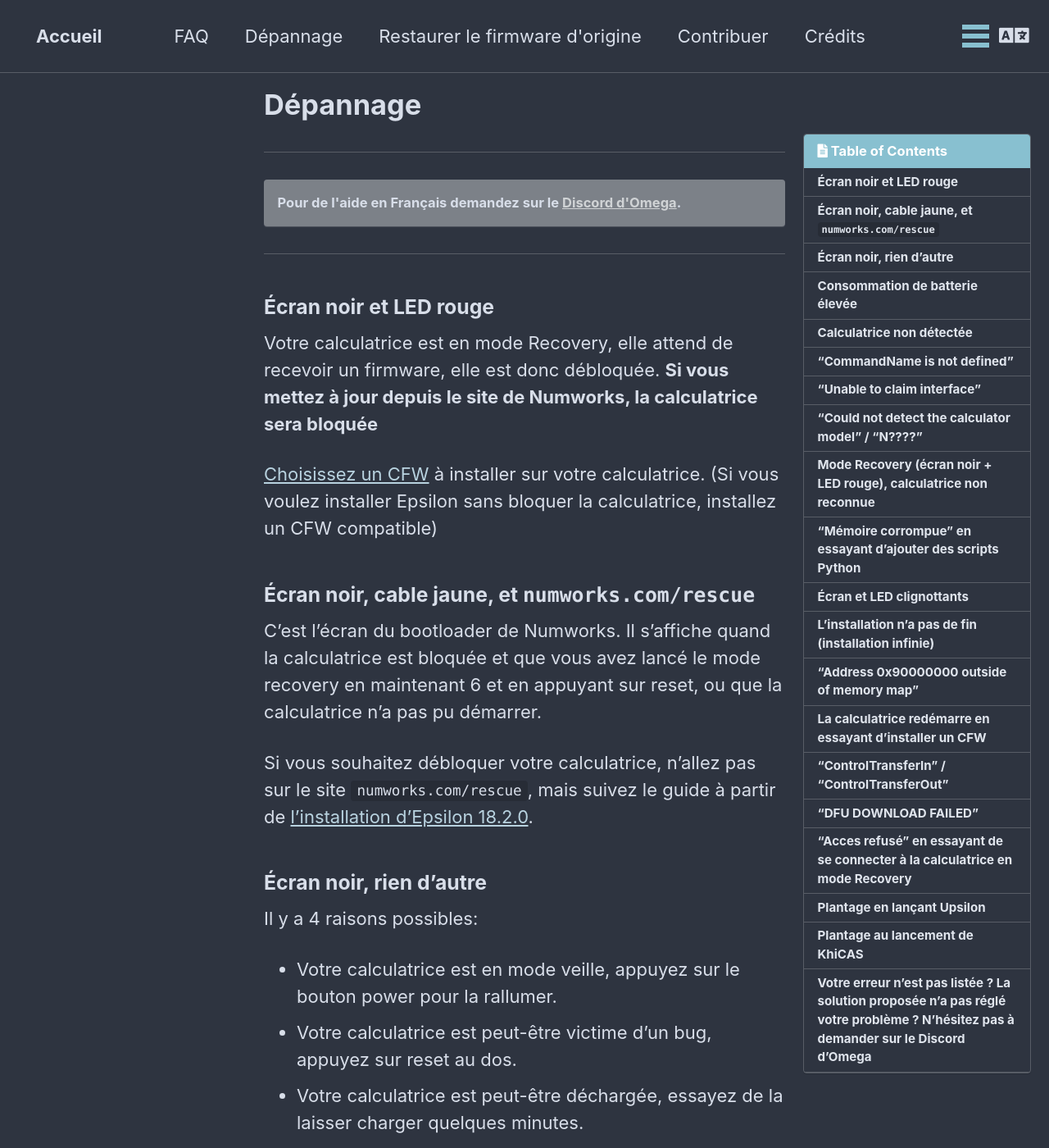
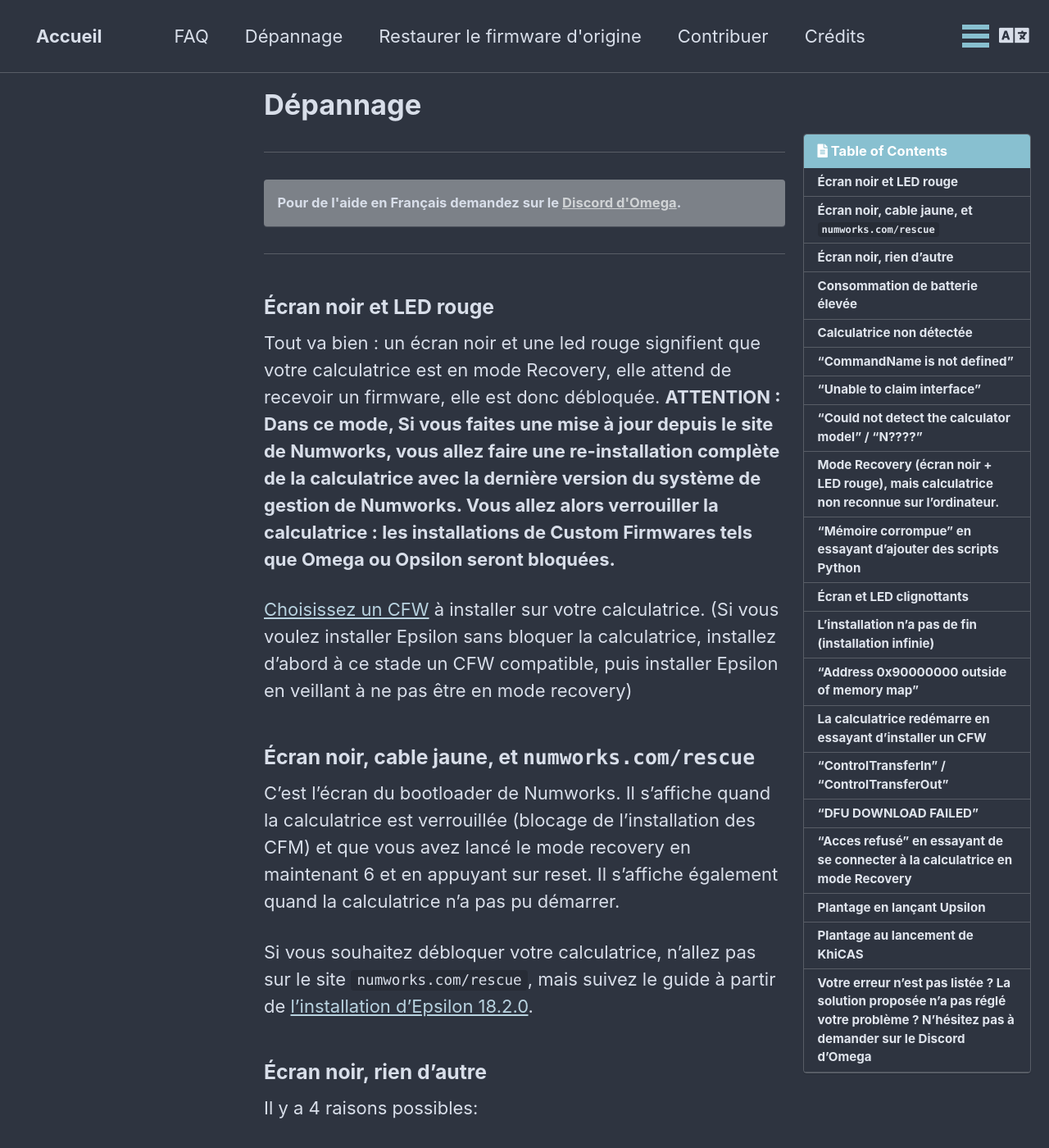
Before and after one commit to Omega-Numworks/Omega-Guide, a Jekyll site: the page built from _pages/fr_FR/troubleshooting.md, in a window 1280 px wide and 1400 px high. Shown: the whole window at 82% size. Built offline with Jekyll 4.4.1, drawn with Linux system fonts in a browser that asks for light colours; comment, search, counter and statistics services are not loaded; some of the changed text lies outside the part shown.

Commit message:
Modif mineures

```diff
--- a/_pages/fr_FR/troubleshooting.md
+++ b/_pages/fr_FR/troubleshooting.md
@@ -6,13 +6,14 @@
 
 ### Écran noir et LED rouge
 
-Votre calculatrice est en mode Recovery, elle attend de recevoir un firmware, elle est donc débloquée. **Si vous mettez à jour depuis le site de Numworks, la calculatrice sera bloquée**
+Tout va bien : un écran noir et une led rouge signifient que votre calculatrice est en mode Recovery, elle attend de recevoir un firmware, elle est donc débloquée.
+**ATTENTION : Dans ce mode, Si vous faites une mise à jour depuis le site de Numworks, vous allez faire une re-installation complète de la calculatrice avec la dernière version du système de gestion de Numworks. Vous allez alors verrouiller la calculatrice : les installations de Custom Firmwares tels que Omega ou Opsilon seront bloquées.**
 
-[Choisissez un CFW](choose-a-cfw) à installer sur votre calculatrice. (Si vous voulez installer Epsilon sans bloquer la calculatrice, installez un CFW compatible)
+[Choisissez un CFW](choose-a-cfw) à installer sur votre calculatrice. (Si vous voulez installer Epsilon sans bloquer la calculatrice, installez d'abord à ce stade un CFW compatible, puis installer Epsilon en veillant à ne pas être en mode recovery)
 
 ### Écran noir, cable jaune, et `numworks.com/rescue`
 
-C'est l'écran du bootloader de Numworks. Il s'affiche quand la calculatrice est bloquée et que vous avez lancé le mode recovery en maintenant 6 et en appuyant sur reset, ou que la calculatrice n'a pas pu démarrer.
+C'est l'écran du bootloader de Numworks. Il s'affiche quand la calculatrice est verrouillée (blocage de l'installation des CFM) et que vous avez lancé le mode recovery en maintenant 6 et en appuyant sur reset. Il s'affiche également quand la calculatrice n'a pas pu démarrer.
 
 Si vous souhaitez débloquer votre calculatrice, n'allez pas sur le site `numworks.com/rescue`, mais suivez le guide à partir de [l'installation d'Epsilon 18.2.0](install-epsilon-18-2-0).
 
@@ -36,7 +37,7 @@
 
 Ça vaut dire que le driver ou le fichier de configuration n'est pas installé sur Windows ou Linux
 
-Ouvrez la [page de mise à jour](https://numworks.com/update/) sur le site de Numworks et il va vous le donner et vous dire comment l'installer. **Ne branchez pas votre calculatrice pour être sûr de ne pas la bloquer**
+Ouvrez la [page de mise à jour](https://numworks.com/update/) sur le site de Numworks et il va vous le donner et vous dire comment l'installer. **Ne branchez pas votre calculatrice pour être sûr de ne pas la bloquer.**
 
 Si vous êtes sur Linux, il se peut qu'elle ne soit toujours pas détectée. Cela arrive si votre navigateur web est installé au format flatpak.
 
@@ -56,49 +57,50 @@
 
 Cette erreur arrive quand vous essayez de connecter votre calculatrice mais elle est déjà utilisée par un autre onglet ou logiciel. Cela arrive habituellement quand vous essayez d'installer des applications externes mais que l'onglet que vous avec utilisé pour unstaller votre CFW est toujours ouvert.
 
-Ça peut facilement être régle si vous fermez l'onglet ou le logiciel déjà connecté à la calculatrice
+Ça peut facilement être réglé si vous fermez l'onglet ou le logiciel déjà connecté à la calculatrice.
+Il ne peut y avoir qu'un seul onglet (ou logiciel) établissant une connexion à la calculatrice.
 
 ### "Could not detect the calculator model" / "N????"
 
-Cela veut dire que votre calculatrice est bloquée et vous avec besoin de la débloquer
+Cela veut dire que votre calculatrice est verrouillée contre l'installation de CFM. Si vous voulez installer un CFW, vous avec besoin de la débloquer.
 
 Suivez [ce guide](get-started) pour la débloquer.
 
-### Mode Recovery (écran noir + LED rouge), calculatrice non reconnue
+### Mode Recovery (écran noir + LED rouge), mais calculatrice non reconnue sur l'ordinateur.
 
 Votre calculatrice a l'air d'être en mode Recovery mais elle ne l'est pas
 
-Maintenez 6 et cliquez sur reset pour la démarrer en mode Recovery, ça aura l'air d'être pareil mais cette fois, elle sera reconnue
+Maintenez 6 et cliquez sur reset pour la démarrer en mode Recovery, ça aura l'air d'être pareil mais cette fois, elle sera reconnue.
 
 ### "Mémoire corrompue" en essayant d'ajouter des scripts Python
 
-Cela peut arriver quand la bootloader custom est trop ancien.
+Cela peut arriver quand le bootloader custom est trop ancien.
 
-Pour le mettre à jour allez sur le site de votre CFW et réinstallez le en mode Recovery en maintenant 6 et en cliquant sur reset sur la calculatrice.
+Pour le mettre à jour : allez sur le site de votre CFW, mettez la calculatrice en mode Recovery (en maintenant 6 et en appuyant sur reset au dos de la calculatrice), connectez-la à l'ordinateur, puis choisissez "Restauration" (recovery) sur le site de votre CFW.
 
 ### Écran et LED clignottants
 
 Vous essayez de démarrer Epsilon 19 sur un ancian bootloader custom.
 
-Mettez à jour le bootloader en allant sur le site de votre CFW et en le réinstallant le en mode Recovery en maintenant 6 et en cliquant sur reset sur la calculatrice.
+Mettez à jour le bootloader : allez sur le site de votre CFW, mettez la calculatrice en mode Recovery (en maintenant 6 et en appuyant sur reset au dos de la calculatrice), connectez-la à l'ordinateur, puis choisissez "Restauration" (recovery) sur le site de votre CFW.
 
 ### L'installation n'a pas de fin (installation infinie)
 
 Cela peut arriver sur le site d'Omega et le site de Numworks. A moins que votre calculatrice soit bloquée, le firmware est déjà installé mais le site essaie de démarrer la calculatrice et il n'y arrive pas.
 
-Appuyez juste sur reset sur la calculatrice et ça devrait être réglé
+Appuyez juste sur reset sur la calculatrice et ça devrait être réglé.
 
 ### "Address 0x90000000 outside of memory map"
 
-Vous essayez de flash la partition externe mais la calculatrice n'est pas dans le bon mode. Ça ne peut pas marcher
+Vous essayez de flasher la partition externe mais la calculatrice n'est pas dans le bon mode. Ça ne peut pas marcher.
 
-Vous devez flash avec l'écran de bootloader Numworks, le bootloader custom ou le flasher du mode recovery (l'écran indiquant "Recovery mode" en installant Omega en mode Recovery)
+Vous devez flasher avec l'écran de bootloader Numworks, le bootloader custom ou le flasher du mode recovery (l'écran indiquant "Recovery mode" en installant Omega en mode Recovery)
 
 ### La calculatrice redémarre en essayant d'installer un CFW
 
-Votre calculatrice est sous Epsilon 19 ou plus, cela peut arriver quand la calculatrice est bloquée ou que vous l'exécutez depuis un bootloader custom
+Votre calculatrice est sous Epsilon 19 ou plus, cela peut arriver quand la calculatrice est bloquée ou que vous l'exécutez depuis un bootloader custom.
 
-Redémarrez juste la calculatrice dans le bootloader ou n'importe quel autre firmware qui n'est pas Epsilon 19 ou plus
+Redémarrez juste la calculatrice dans le bootloader ou n'importe quel autre firmware qui n'est pas Epsilon 19 ou plus.
 
 ### "ControlTransferIn" / "ControlTransferOut"
 
@@ -129,11 +131,13 @@
 
 ### Plantage au lancement de KhiCAS
 
-KhiCAS est une appli lourde, et dual boot avec cette appli installée est impossible.
+KhiCAS est une appli lourde, et le dual boot avec cette appli installée est impossible.
 
-Il se peut que vous ayez installé KhiCAS puis Epsilon, qui a écrasé une parte de KhiCAS, l'empêchant de démarrer.
+Il se peut que vous ayez installé KhiCAS, puis Epsilon, ce qui a écrasé une parte de KhiCAS, l'empêchant de démarrer.
+Dans ce cas, si vous voulez utiliser KhiCAS, vous devrez le réinstaller.
 
-Si vous voulez utiliser KhiCAS, vous devrez le réinstaller.
+Il se peut que vous utilisiez un KhiCAS non compatible de votre CFW (par exemple le CFM Upsilon et un KhiCAS provenant du site de Omega, ou du site de B. Parisse).
+Dans ce cas, re-installez KhiCAS depuis le site de votre CFM (par exemple, depuis le site de Upsilon si vous utilisez Upsilon).
 
 ___
 
```
